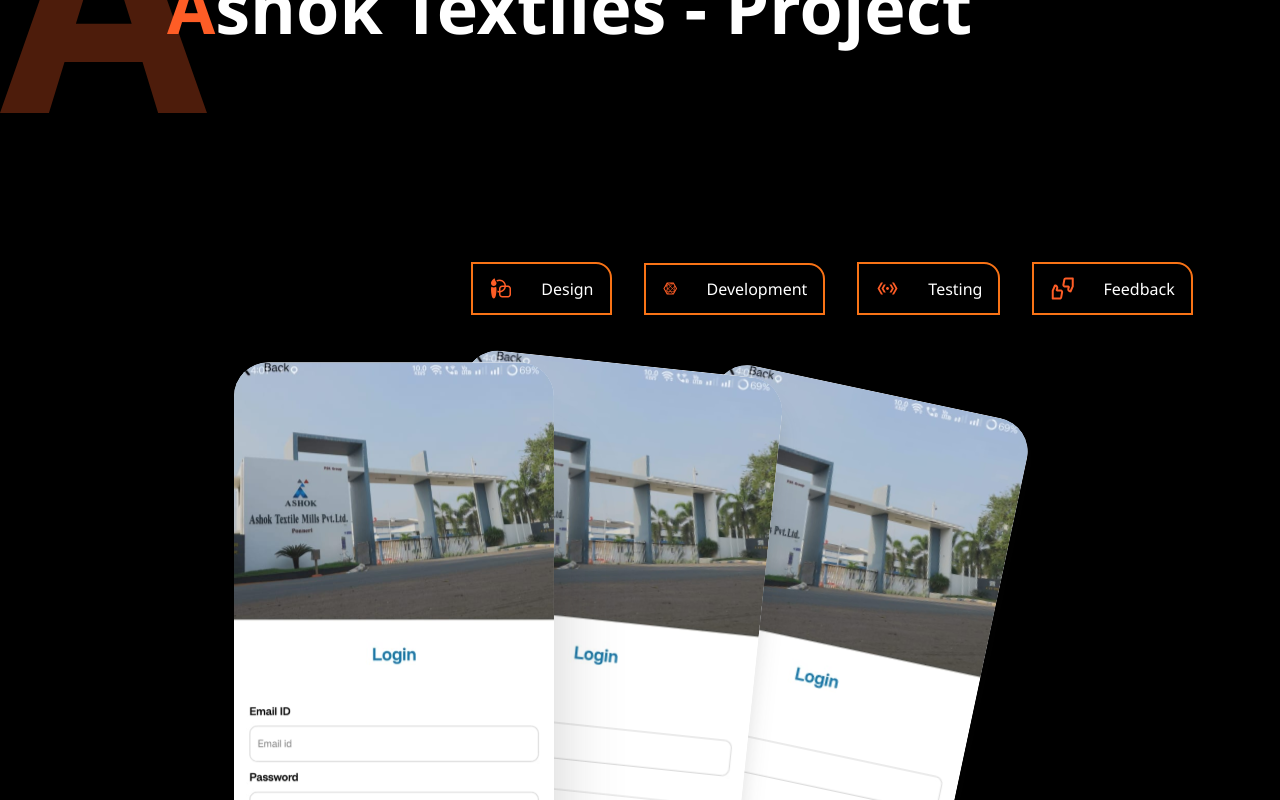
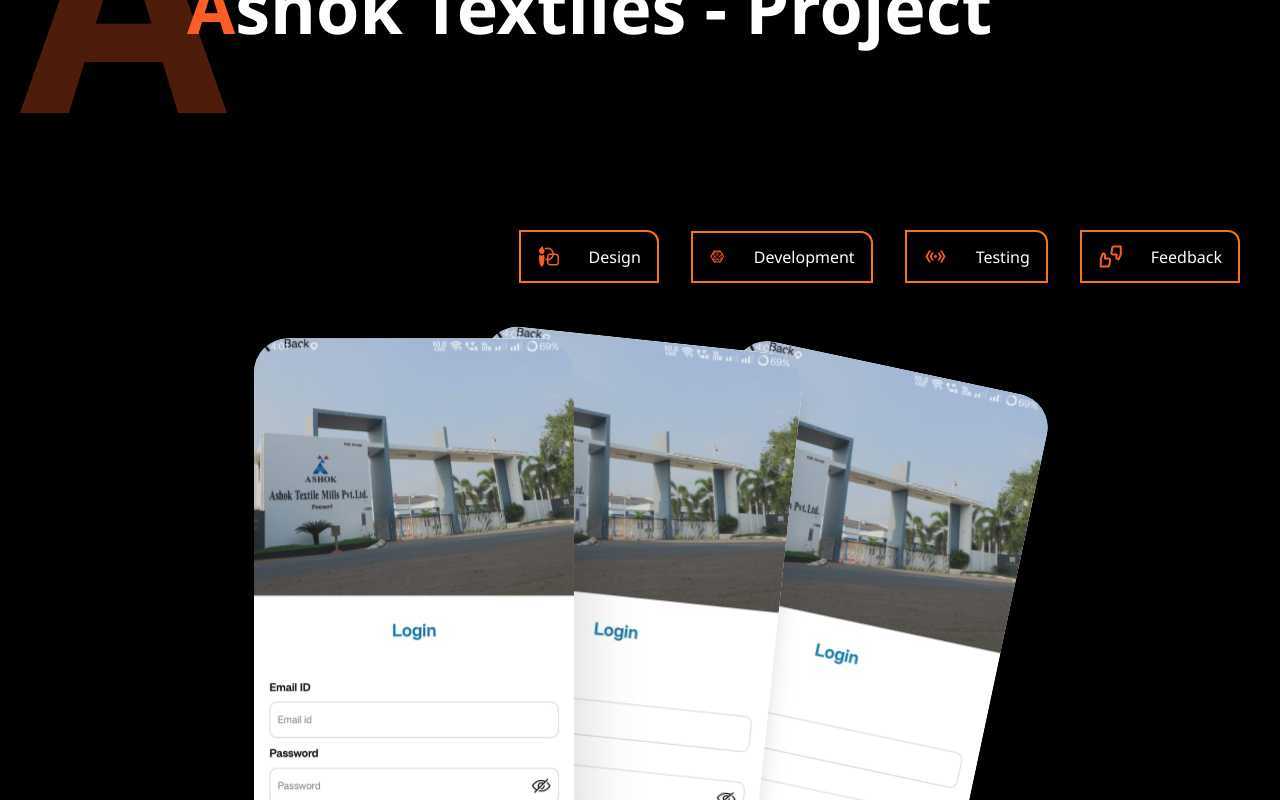
Before and after one commit to sabarish-10/hertz, a React (Vite) app: page / in a window 1280 px wide. Shown: the part 2000-2800 px from the top of the page. Built offline with nearby package versions, Linux system fonts and the light colour scheme.

Commit message:
updated styles

```diff
--- a/src/components/FeaturesSection.jsx
+++ b/src/components/FeaturesSection.jsx
@@ -49,11 +49,11 @@
         ROI. Our tailored solutions are designed to meet your unique business
         needs, ensuring lasting success.
       </p>
-      <div className="grid grid-cols-1 sm:grid-cols-2 lg:grid-cols-3 mx-4 gap-8 justify-items-center">
+      <div className="grid grid-cols-1 sm:grid-cols-2 justify-center lg:grid-cols-3 mx-4 gap-8">
         {features.map((feature, index) => (
           <div
             key={index}
-            className=" p-6 rounded-lg  shadow-md hover:shadow-lg transition-shadow"
+            className=" p-6 rounded-lg   shadow-md hover:shadow-lg transition-shadow"
           >
             <div className="flex items-center justify-center">
             <div className="text-white rounded-full w-14 h-14   flex items-center justify-center bg-blue-500 text-3xl mb-4"><img src={feature.icon}></img></div></div>
--- a/src/components/Navbar.jsx
+++ b/src/components/Navbar.jsx
@@ -18,7 +18,7 @@
         <li className="hover:text-orange-500">Career</li>
         <li className="hover:text-orange-500">Contact Us</li>
       </ul>
-      <button className="border border-orange-400  text-orange-400 p-2 mx-4 rounded hover:bg-orange-500 hover:text-white">
+      <button className="border border-orange-400   p-2 mx-4 rounded hover:bg-orange-500 hover:text-white">
         Enquire Now
       </button>
     </nav>
--- a/src/components/ashokTextiles.jsx
+++ b/src/components/ashokTextiles.jsx
@@ -14,7 +14,7 @@
   ];
   return (
     <section className=" font-segoe">
-      <div className="bg-black text-white flex flex-col sm:flex-row items-center py-2">
+      <div className="bg-black text-white flex flex-col sm:flex-row items-center mx-5  py-2">
         <h1 className="text-[120px] sm:text-[200px] md:text-[300px] font-bold leading-[150px] sm:leading-[250px] md:leading-[450px] text-bigText">
           A
         </h1>
@@ -23,12 +23,12 @@
         </span>
       </div>
 
-      <div className="bg-black flex lg:ms-96 justify-center text-white  py-8 px-4">
-        <div className="flex justify-end items-center gap-8 flex-wrap">
+      <div className="bg-black flex items-center justify-end text-white mt-4 lg:mt-0 mb-10 mx-10">
+        <div className="flex justify-center items-center gap-8 flex-wrap">
           {buttons.map((button, index) => (
             <button
               key={index}
-              className="flex items-center  gap-4 space-x-3 px-4 py-3 border-2 border-orange-500 rounded-tr-2xl hover:bg-orange-500 hover:text-black transition"
+              className="flex items-center  gap-4 space-x-3 px-4 py-3 border-2 border-orange-500 rounded-tr-xl hover:bg-orange-500 hover:text-black transition"
             >
               <img className="text-lg" src={button.icon}></img>
               <span className="text-base font-medium">{button.label}</span>
@@ -36,8 +36,8 @@
           ))}
         </div>
       </div>
-      <div className="flex items-center justify-center  bg-black px-5 ">
-        <img src={textilesimageGrp}></img>
+      <div className="flex items-center justify-center  bg-black ">
+        <img src={textilesimageGrp} className=" ms-3 md:ms-5 lg:ms-10"></img>
       </div>
       <div className=" my-20 ">
         <img className="w-screen" src={image}></img>
--- a/src/components/eggsProApp.jsx
+++ b/src/components/eggsProApp.jsx
@@ -4,7 +4,7 @@
 export default function EggsProApp() {
     return (
         <>
-            <div className="bg-black text-white flex flex-col sm:flex-row items-center py-2 font-segoe">
+            <div className="bg-black text-white sm:mx-5 mx-10 flex flex-col sm:flex-row items-center py-2 font-segoe">
                 <h1 className="text-[120px] sm:text-[200px] md:text-[300px] font-bold leading-[150px] sm:leading-[250px] md:leading-[450px] text-bigText">
                     E
                 </h1>
@@ -13,7 +13,7 @@
                 </span>
             </div>
 
-            <div className="bg-black items-center flex flex-col px-5">
+            <div className="bg-black items-center justify-center flex flex-col px-5">
                 <img className="pb-12" src={EggsiPad} alt="" />
                 <img src={EggsMob} alt="" />
             </div>
```
